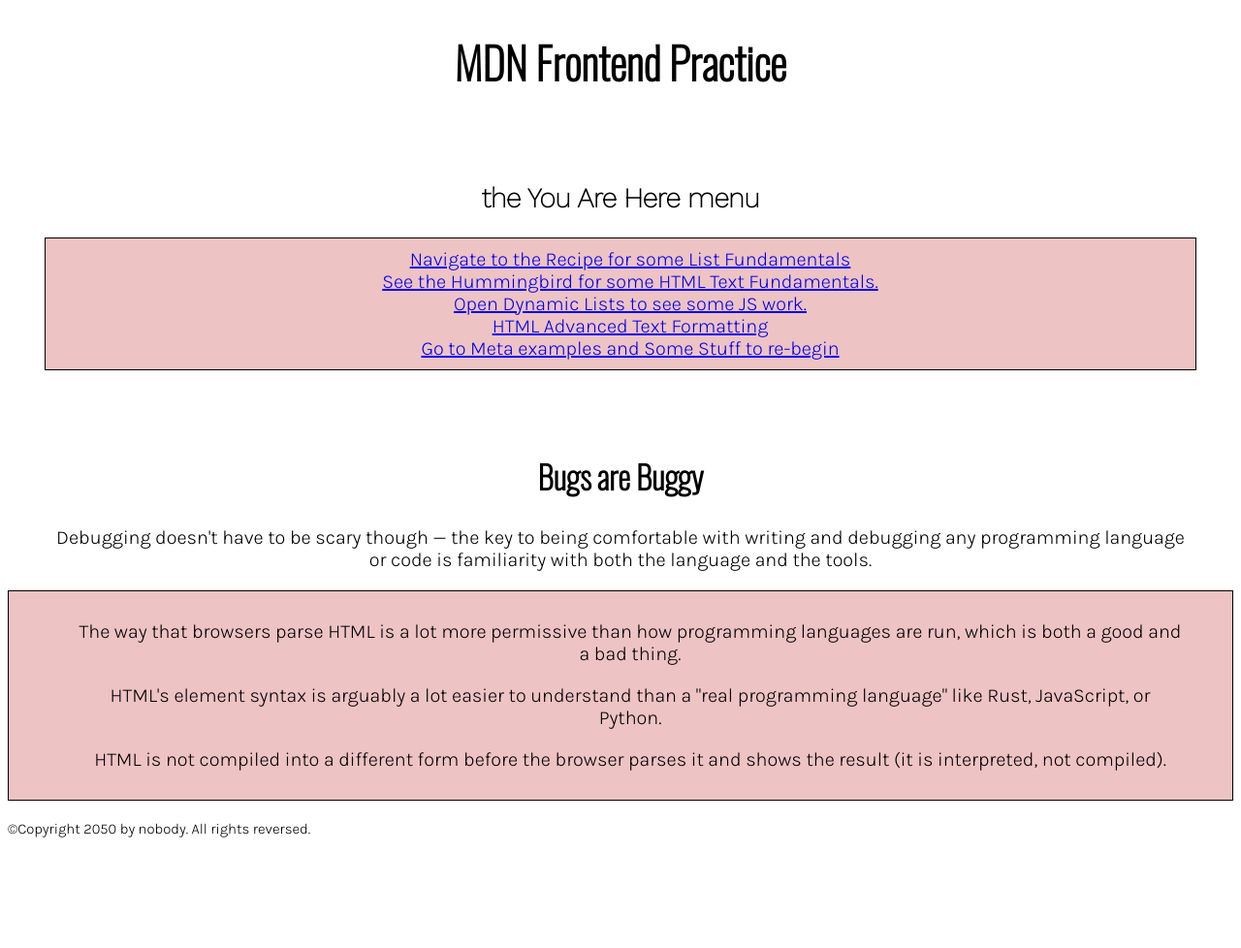
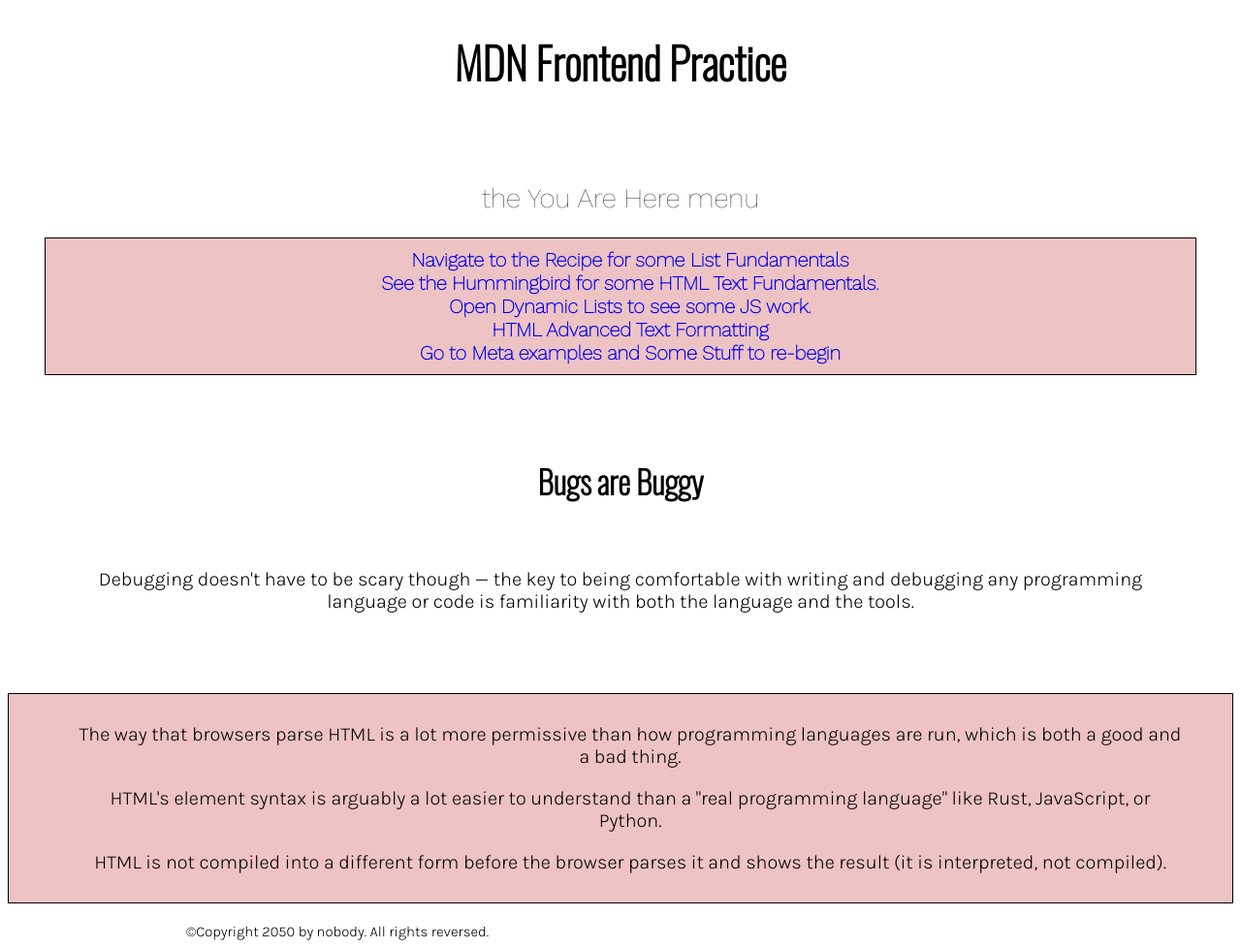
Before and after one commit to PolinaLy/mdn-frontend-practice, a plain HTML site: page pages/bug.html in a window 1280 px wide. Shown: the whole page at 97% size. Before the commit the page ends 879 px from the top, so only its background shows below. Drawn offline with nearby package versions, Linux system fonts and the light colour scheme.

Commit message:
Add font and anchor styles

```diff
--- a/styles/style.css
+++ b/styles/style.css
@@ -1,7 +1,9 @@
+/*Fonts*/
 @import url('https://fonts.googleapis.com/css2?family=Work+Sans:wght@100&display=swap');
 @import url('https://fonts.googleapis.com/css2?family=Oswald:wght@200&display=swap');
 @import url('https://fonts.googleapis.com/css2?family=Karla:wght@300&display=swap');
 
+/*All HTML text*/
 html {
     background-color:white;
     font-size: 20px;
@@ -9,6 +11,37 @@ html {
     text-align: center;
 }
 
+/*MDN Frontend Practice*/
+header h1 {
+  font-family: 'Oswald', sans-serif;
+  font-size: 45px;
+  padding-top: 0;
+}
+
+/*Page headers*/
+header h2 {
+  font-family: 'Oswald', sans-serif;
+  font-size: 33px;
+}
+
+/*All paragraphs*/
+p {
+  text-align: left;
+  max-width: 70vw;
+  margin: auto;
+  padding-bottom: 7;
+}
+
+blockquote {
+  padding: 3%;
+  padding-bottom: 5%;
+}
+
+li blockquote {
+  padding: 0;
+}
+
+/*Unordered list*/
 ul {
   background: rgb(238, 195, 195);
   padding: 10px;
@@ -16,42 +49,41 @@ html {
   list-style-type: none;
 }
 
+/*List element*/
 li {
   margin-left: 20px;
 }
 
+/*Class= list*/
 .list {
   text-decoration: underline;
 }
 
+/*In-text code*/
 code {
   font-weight: bold;
 }
 
-header h1 {
-  font-family: 'Oswald', sans-serif;
-  font-size: 45px;
-  padding-top: 0;
+/*Navigation bar*/
+nav {
+  padding: 3%;
+  font-family: 'Work Sans', sans-serif;
+  font-weight: bold;
 }
 
+/*the You Are Here menu*/
 nav h2 {
   font-family: 'Work Sans', sans-serif;
   font-size: 28px;
+  font-weight: 300;
 }
 
-header h2 {
-  font-family: 'Oswald', sans-serif;
-  font-size: 33px;
+/*Nav bar links*/
+a {
+  text-decoration: none;
 }
 
-p {
-  text-align: left;
-}
-
-nav {
-  padding: 3%;
-}
-
+/*Footer*/
 footer {
   font-size: 15px;
 }
```
Lines whose indentation alone changed are shown as unchanged.
